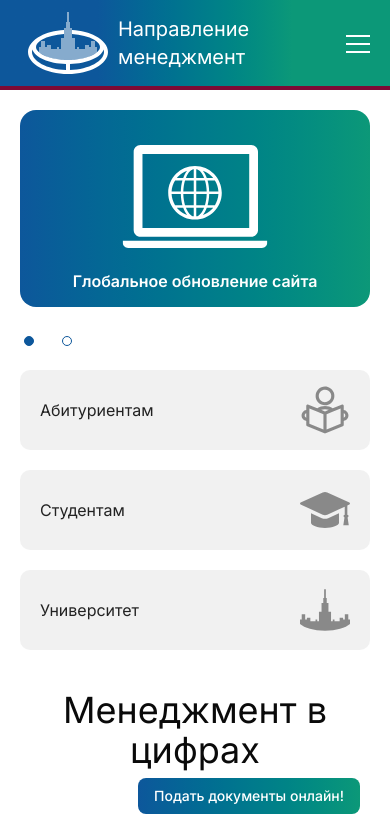
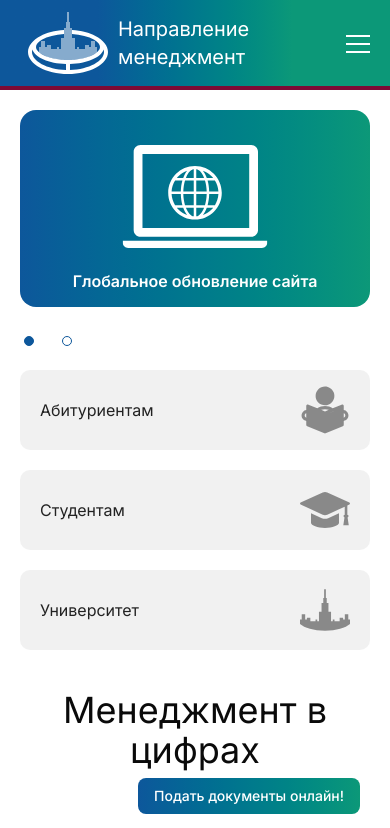
Before and after one commit to Mrecnazovec/management, a Next.js app: page / in a window 390 px wide. Shown: the top 828 px of the page. Built offline with nearby package versions, Linux system fonts and the light colour scheme; no server answers; grey boxes are pictures that could not be loaded.

Commit message:
change navigation icon, disabled required in username input

```diff
--- a/src/app/(root)/applicant/form-section/ContactForm.tsx
+++ b/src/app/(root)/applicant/form-section/ContactForm.tsx
@@ -114,7 +114,7 @@ export function ContactForm() {
 					<FormField
 						control={control}
 						name='telegram'
-						rules={{ required: 'Введите ваш юзернейм' }}
+						// rules={{ required: 'Введите ваш юзернейм' }}
 						render={({ field }) => (
 							<FormItem>
 								<FormLabel>Юзер телеграмм</FormLabel>
--- a/src/components/sections/home/NavigationSection.tsx
+++ b/src/components/sections/home/NavigationSection.tsx
@@ -14,7 +14,7 @@ export function NavigationSection() {
 					className='w-full xl:h-[113px] lg:h-[90px] h-[80px] rounded-[10px] bg-muted-foreground/10 500 px-5 py-4 flex justify-between items-center hover:opacity-85 transition-opacity'
 				>
 					<p className='xl:text-2xl lg:text-xl sm:text-sm text-[#222]'>Абитуриентам</p>
-					<Image src='/svg/applicant.svg' alt='Абитуриентам' width={82} height={82} className='xl:size-[82px] lg:size-[60px] size-[50px] ' />
+					<Image src='/svg/applicant2.svg' alt='Абитуриентам' width={82} height={82} className='xl:size-[82px] lg:size-[60px] size-[50px] ' />
 				</Link>
 				<Link
 					href={PUBLIC_URL.students()}
```
Also changed, not shown: public/svg/applicant2.svg (added).
